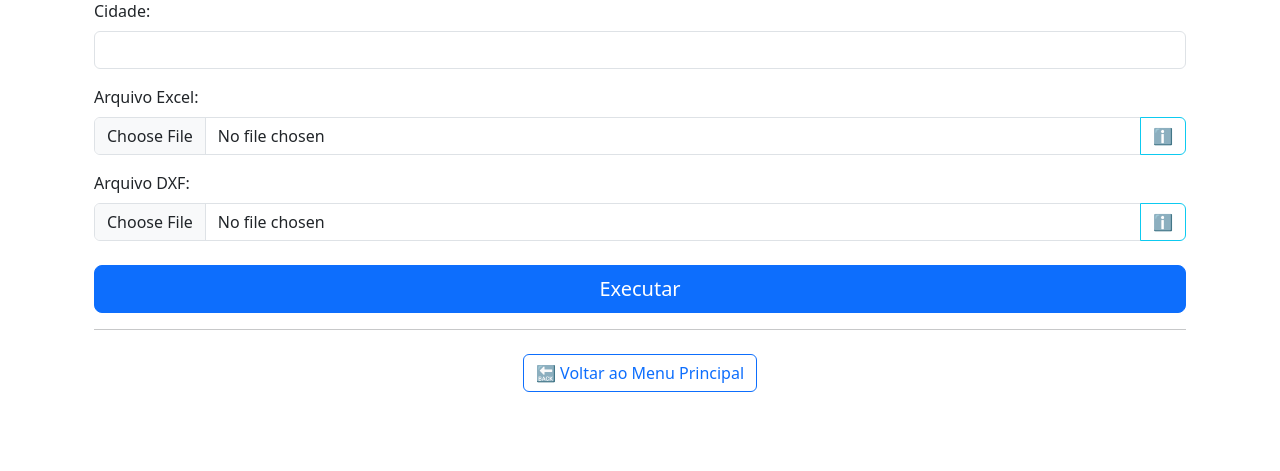
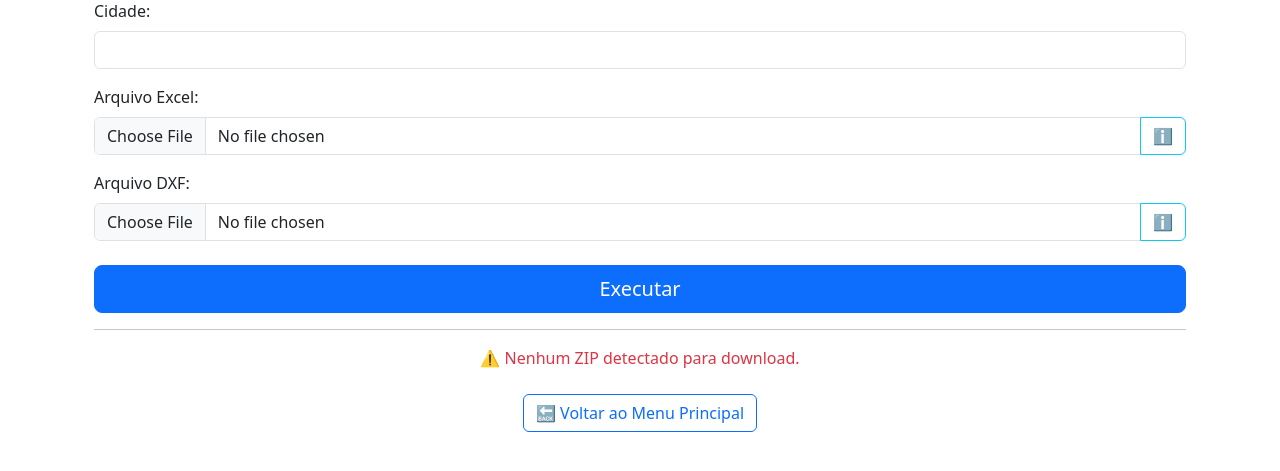
Before and after one commit to Paulo425/modulos-na-web, a Flask app: page /memorial_azimute_az in a window 1280 px wide. Shown: the part 195-666 px from the top of the page. Run offline with Flask 3, Linux system fonts and the light colour scheme; the visitor is signed in with stand-in values (Sample User, id 1).

Commit message:
atualizações

```diff
--- a/app.py
+++ b/app.py
@@ -340,8 +340,9 @@ def gerar_memorial_azimute_az():
 
     if request.method == 'POST':
         cidade = request.form['cidade'].strip()
-        diretorio = os.path.join(BASE_DIR, 'static', 'arquivos')
-        os.makedirs(diretorio, exist_ok=True)
+        diretorio_tmp = os.path.join(BASE_DIR, 'tmp', 'CONCLUIDO')
+        os.makedirs(diretorio_tmp, exist_ok=True)
+
 
         arquivo_excel = request.files['excel']
         arquivo_dxf = request.files['dxf']
@@ -368,7 +369,7 @@ def gerar_memorial_azimute_az():
             log_lines = []
             with open(log_path, 'w', encoding='utf-8') as log_file:
                 for linha in processo.stdout:
-                    if len(log_lines) < 100:
+                    if len(log_lines) < 500:
                         log_file.write(linha)
                         log_lines.append(linha)
                     print("🖨️", linha.strip())
@@ -389,20 +390,18 @@ def gerar_memorial_azimute_az():
 
         # ✅ Esse try DEVE estar FORA do finally
         try:
-            arquivos_zip = [f for f in os.listdir(diretorio) if f.lower().endswith('.zip')]
+            arquivos_zip = [f for f in os.listdir(diretorio_tmp) if f.lower().endswith('.zip')]
             if arquivos_zip:
-                arquivos_zip.sort(key=lambda x: os.path.getmtime(os.path.join(diretorio, x)), reverse=True)
+                arquivos_zip.sort(key=lambda x: os.path.getmtime(os.path.join(diretorio_tmp, x)), reverse=True)
                 zip_download = arquivos_zip[0]
 
-                origem = os.path.join(diretorio, zip_download)
+                origem = os.path.join(diretorio_tmp, zip_download)
                 destino = os.path.join(BASE_DIR, 'static', 'arquivos', zip_download)
                 shutil.copy2(origem, destino)
 
-                print(f"🧪 ZIP detectado: {zip_download}")
-                print(f"📦 ZIP copiado para pasta pública: {destino}")
+                print(f"📦 ZIP detectado e copiado: {zip_download}")
         except Exception as e:
-            print(f"⚠️ Erro ao localizar ou copiar ZIP: {e}")
-            print(f"🧪 [DEBUG zip_download]: {zip_download}")
+            print(f"⚠️ Erro ao localizar/copiar ZIP: {e}")
 
     return render_template("formulario_AZIMUTE_AZ.html",
                            resultado=resultado,
--- a/templates/formulario_AZIMUTE_AZ.html
+++ b/templates/formulario_AZIMUTE_AZ.html
@@ -90,12 +90,15 @@
     {% endif %}
 
     {% if zip_download %}
+    <p class="text-muted text-center">🔎 DEBUG ZIP: {{ zip_download }}</p>
     <div class="mt-4 text-center">
         <a href="{{ url_for('download_zip', filename=zip_download) }}" class="btn btn-success btn-lg">
             📦 Baixar ZIP Gerado
         </a>
     </div>
-    {% endif %}
+{% else %}
+    <p class="text-danger text-center">⚠️ Nenhum ZIP detectado para download.</p>
+{% endif %}
 
 
 </div>
```
